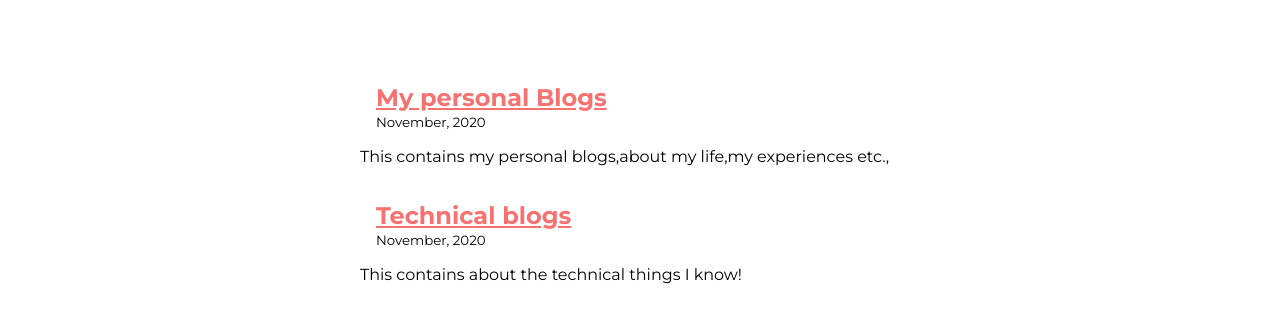
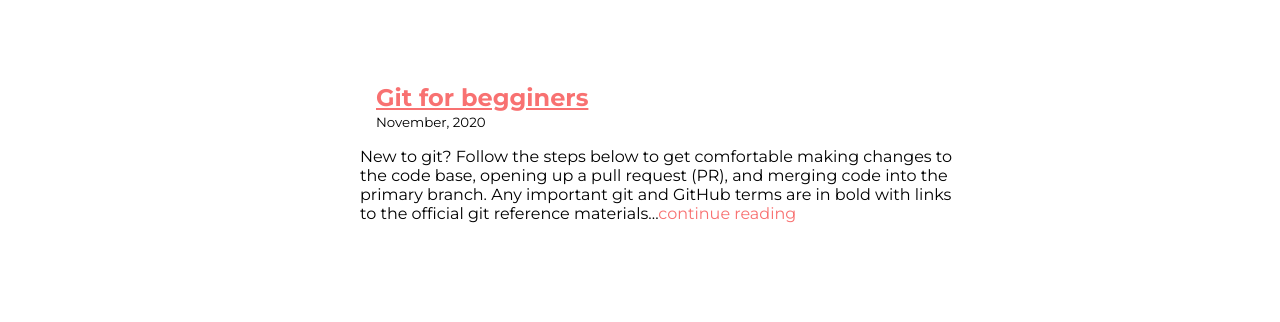
Before and after one commit to Taruni-choudhary/CodeFamily-Internship, a plain HTML site: page blogs.html in a window 1280 px wide. Shown: the part 280-602 px from the top of the page. Drawn offline with Linux system fonts and the light colour scheme.

Commit message:
edited blogs

```diff
--- a/blogs.html
+++ b/blogs.html
@@ -28,7 +28,7 @@
     </header>
 
     <ul class="list-non-bullet">
-
+<!--
         <li>
             <div class="container container-center">
                 <a class="link link-plane" href="https://taruni-blog-list.netlify.app/"><h2 class= "container container-center blog"> My personal Blogs</h2></a>
@@ -37,12 +37,12 @@
 
             </div>
 
-        </li>
+        </li> -->
         <li>
             <div class="container container-center">
-                <a class="link link-plane" href="https://tech-blog-list.netlify.app/"><h2 class= "container container-center blog"> Technical blogs</h2></a>
+                <a class="link link-plane" href="https://taruni-chow.medium.com/an-intro-to-git-and-github-for-beginners-tutorial-8896a259564b"><h2 class= "container container-center blog"> Git for begginers</h2></a>
                 <small>November, 2020</small>
-                <p>This contains about the technical things I know!</p>
+                <p>New to git? Follow the steps below to get comfortable making changes to the code base, opening up a pull request (PR), and merging code into the primary branch. Any important git and GitHub terms are in bold with links to the official git reference materials...<a class="blog" style="text-decoration: none;"  href="https://taruni-chow.medium.com/an-intro-to-git-and-github-for-beginners-tutorial-8896a259564b">continue reading</a></p>
 
             </div>
 
--- a/styles.css
+++ b/styles.css
@@ -130,7 +130,8 @@ hr{
 
 /* footer */
 
-.footer{
+footer{
+    /* position: fixed; */
     background-color: var(--primary-color);
     padding: 2rem 1rem;
     text-align: center;
```
